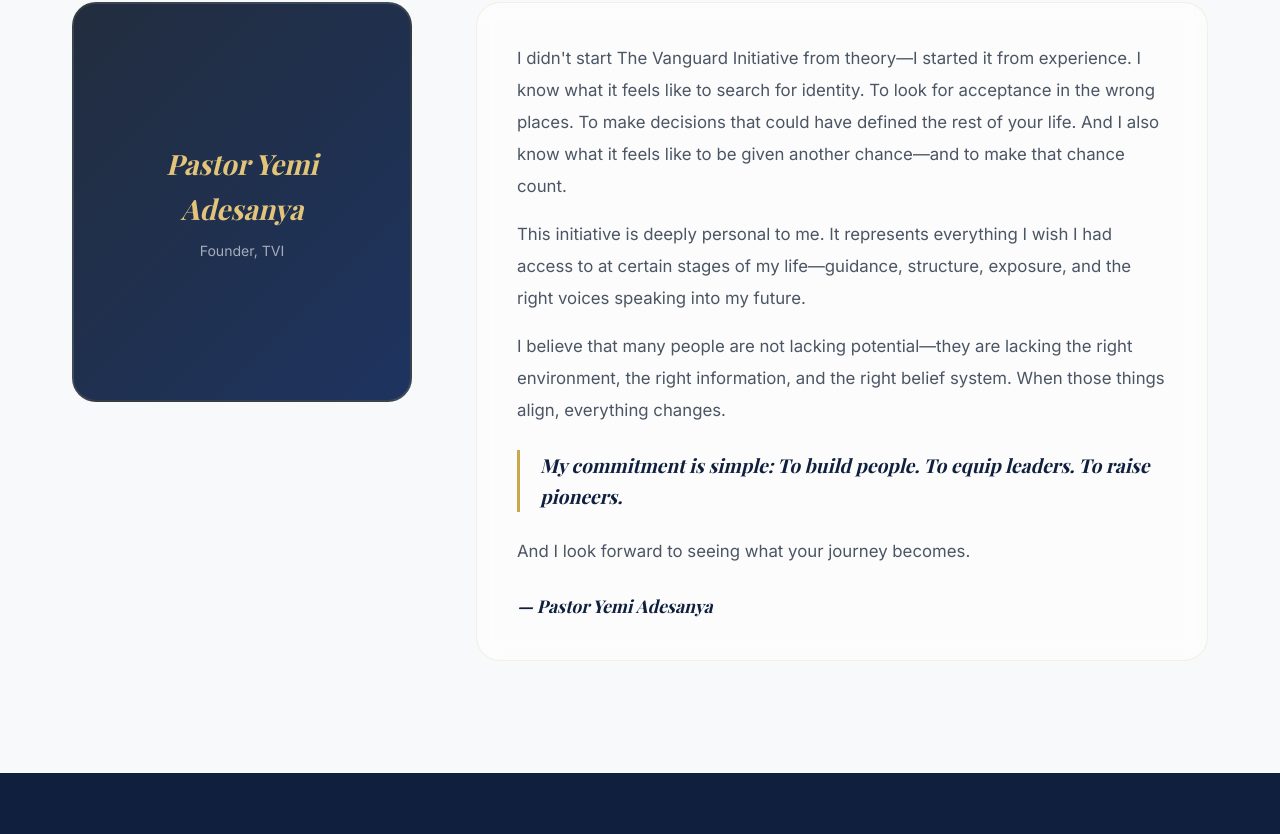
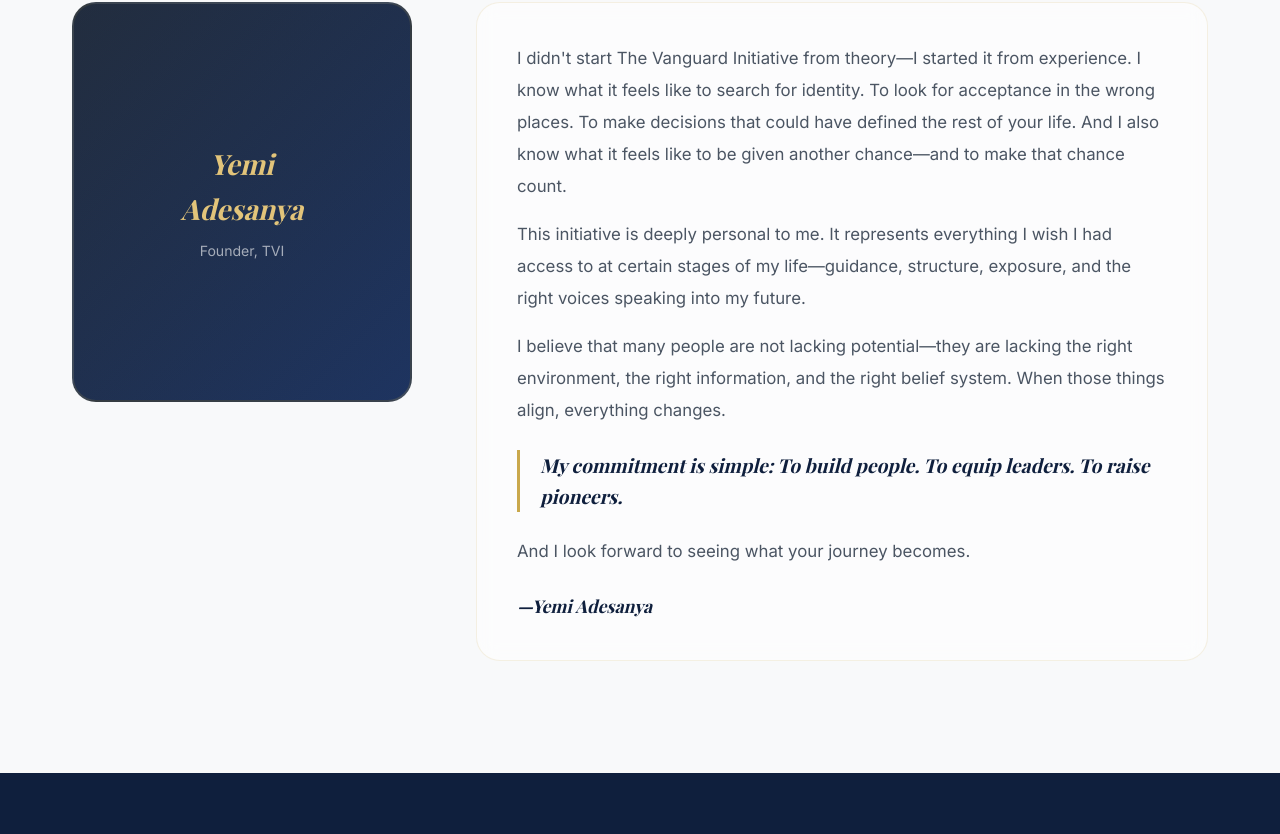
Before and after one commit to Justsmtp/tvii, a plain HTML site: page about.html in a window 1280 px wide. Shown: the part 4350-5184 px from the top of the page. Drawn offline with nearby package versions, Linux system fonts and the light colour scheme; a web font is replaced by a local one.

Commit message:
Initial commit — TVI website edits

```diff
--- a/about.html
+++ b/about.html
@@ -157,7 +157,7 @@
       <div class="founder-wrap">
         <div class="founder-img">
           <div class="founder-img-inner">
-            <span class="serif">Pastor Yemi<br>Adesanya</span>
+            <span class="serif">Yemi<br>Adesanya</span>
             <p style="color:rgba(255,255,255,0.6);font-size:0.88rem;margin-top:0.5rem;">Founder, TVI</p>
           </div>
         </div>
@@ -169,7 +169,7 @@
             <div class="pull-quote" style="margin:1.5rem 0;">My commitment is simple: To build people. To equip leaders. To raise pioneers.</div>
             <p>And I look forward to seeing what your journey becomes.</p>
           </blockquote>
-          <p class="founder-sig">— Pastor Yemi Adesanya</p>
+          <p class="founder-sig">—Yemi Adesanya</p>
         </div>
       </div>
     </div>
@@ -279,7 +279,7 @@
       <div class="founder-wrap">
         <div class="founder-img">
           <div class="founder-img-inner">
-            <span class="serif">Pastor Yemi<br>Adesanya</span>
+            <span class="serif">Yemi<br>Adesanya</span>
             <p style="color:rgba(255,255,255,0.6);font-size:0.88rem;margin-top:0.5rem;">Founder, TVI</p>
           </div>
         </div>
@@ -291,7 +291,7 @@
             <div class="pull-quote" style="margin:1.5rem 0;">My commitment is simple: To build people. To equip leaders. To raise pioneers.</div>
             <p>And I look forward to seeing what your journey becomes.</p>
           </blockquote>
-          <p class="founder-sig">— Pastor Yemi Adesanya</p>
+          <p class="founder-sig">—Yemi Adesanya</p>
         </div>
       </div>
     </div>
```
Also changed, not shown: index.html (+3 -3 lines).
